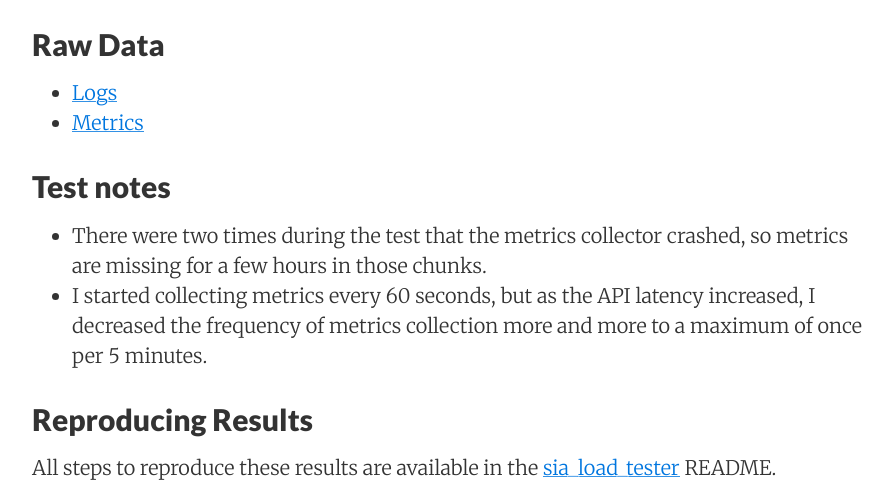
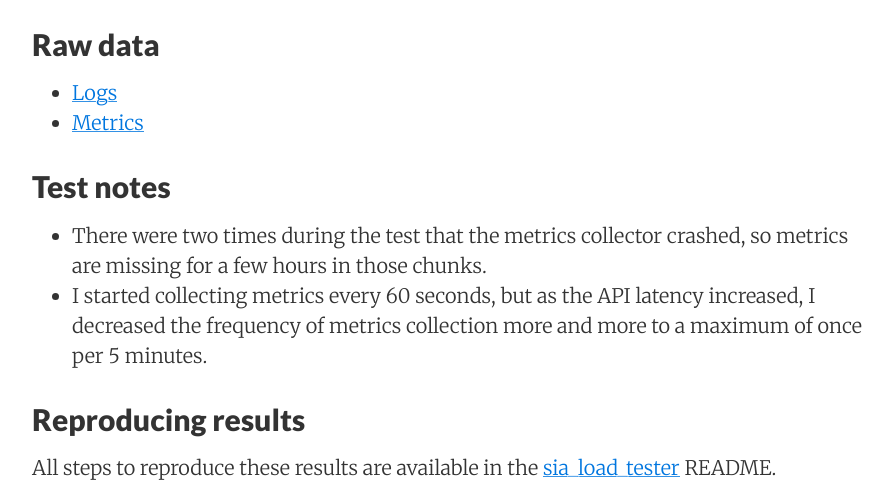
Before and after one commit to mtlynch/spaceduck, a Jekyll site: the page built from _posts/2018-03-15-load-test-1.md, in a window 1280 px wide and 900 px high, scrolled down 7816 px, cut to the strip 234-737 px from the top of the window. Shown: the whole strip, without its empty margins (188-1081 px from the left). Built offline with Jekyll 4.4.1, drawn with Linux system fonts in a browser that asks for light colours; comment, search, counter and statistics services are not loaded; some of the changed text lies outside the part shown.

```diff
--- a/_posts/2018-03-15-load-test-1.md
+++ b/_posts/2018-03-15-load-test-1.md
@@ -97,7 +97,7 @@ The absolute data bandwidth is useful to guide Sia developers in designing their
 
 In this report, I focus on file data bandwidth.
 
-## Storage Efficiency
+## Storage efficiency
 
 To measure how well Sia stores data, I created the metric of "storage efficiency," which is simply the file bytes divided by the absolute bytes.
 
@@ -177,7 +177,7 @@ The API latency is the total amount of time required to call these three APIs in
 
 {% include image.html file="api-latency-vs-bandwidth.png" alt="Graph of API latency vs. bandwidth over time" fig_caption="Sia 1.3.1 Load Test&#58; Worst-case - API Latency vs. Bandwidth (Absolute)" img_link="true" %}
 
-## Raw Data
+## Raw data
 
 * [Logs](https://gist.github.com/mtlynch/7726468eca7ffef0ff6ac9370b05024e)
 * [Metrics](https://docs.google.com/spreadsheets/d/1x4AVo3Oyw6eoqJqnsHtDi_C6pjvD0xwpybxElx39-bM/edit?usp=sharing)
@@ -187,6 +187,6 @@ The API latency is the total amount of time required to call these three APIs in
 * There were two times during the test that the metrics collector crashed, so metrics are missing for a few hours in those chunks.
 * I started collecting metrics every 60 seconds, but as the API latency increased, I decreased the frequency of metrics collection more and more to a maximum of once per 5 minutes.
 
-## Reproducing Results
+## Reproducing results
 
 All steps to reproduce these results are available in the [sia_load_tester](https://github.com/mtlynch/sia_load_tester/blob/2802acc77d6651bec88cf954c5240197bc6d9627/README.md) README.
```
